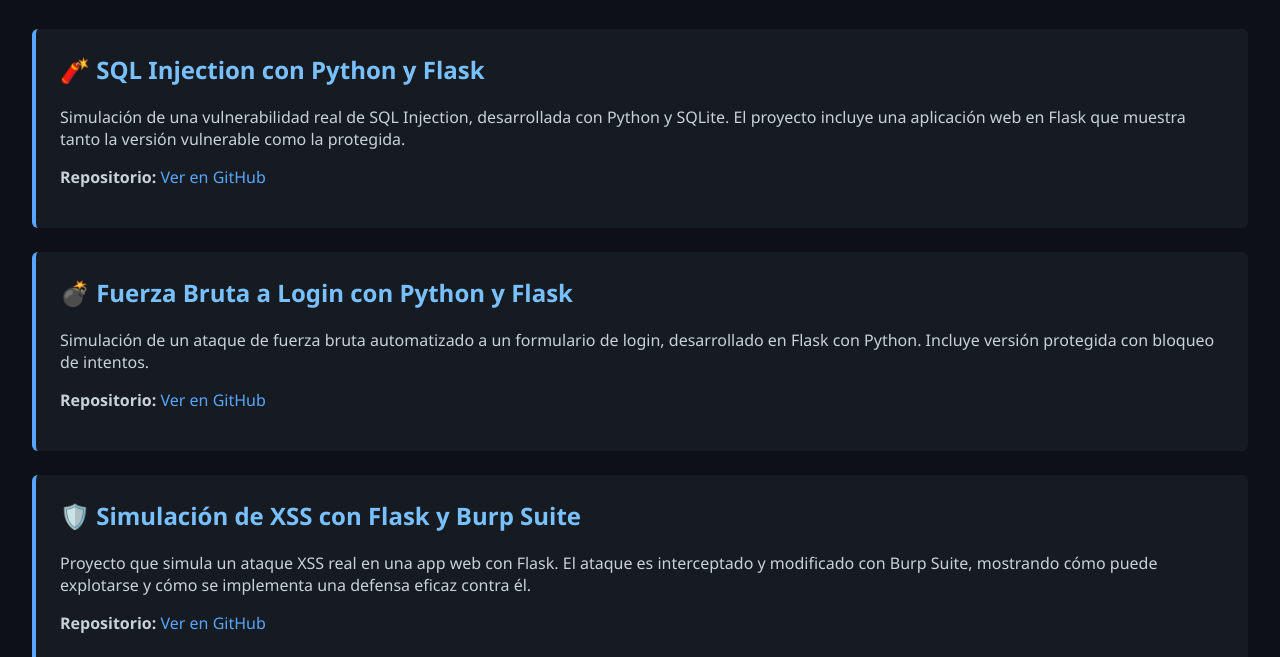
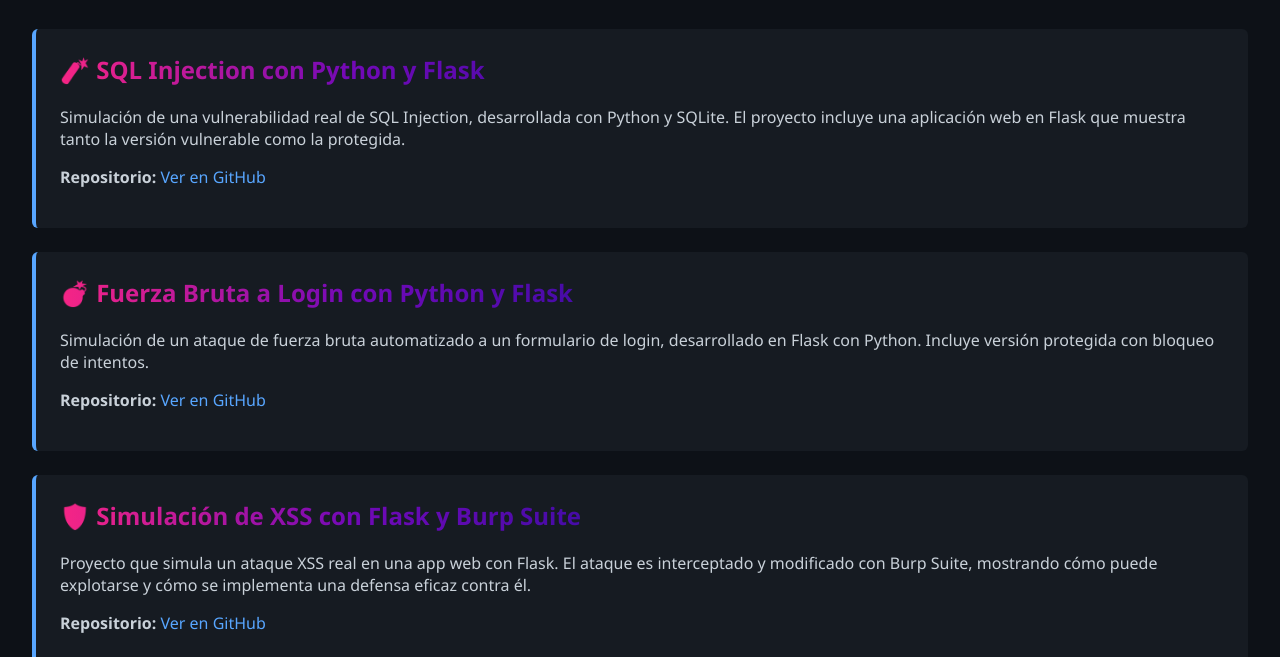
Before and after one commit to Mariaromeroruiz/portfolio-mariaromeroruiz, a plain HTML site: page index.html in a window 1280 px wide. Shown: the part 143-800 px from the top of the page. Drawn offline with Linux system fonts and the light colour scheme.

Commit message:
Actualización portfolio

```diff
--- a/index.html
+++ b/index.html
@@ -43,6 +43,15 @@
       font-size: 0.9rem;
       color: #8b949e;
     }
+
+   /* 🎨 Estilo degradado para títulos */
+   .gradient-title {
+    background: linear-gradient(90deg, #f72585, #7209b7, #3a0ca3, #4361ee, #4cc9f0);
+    -webkit-background-clip: text;
+    -webkit-text-fill-color: transparent;
+    font-weight: bold;
+    font-size: 1.5em;
+  }
   </style>
 </head>
 <body>
```
